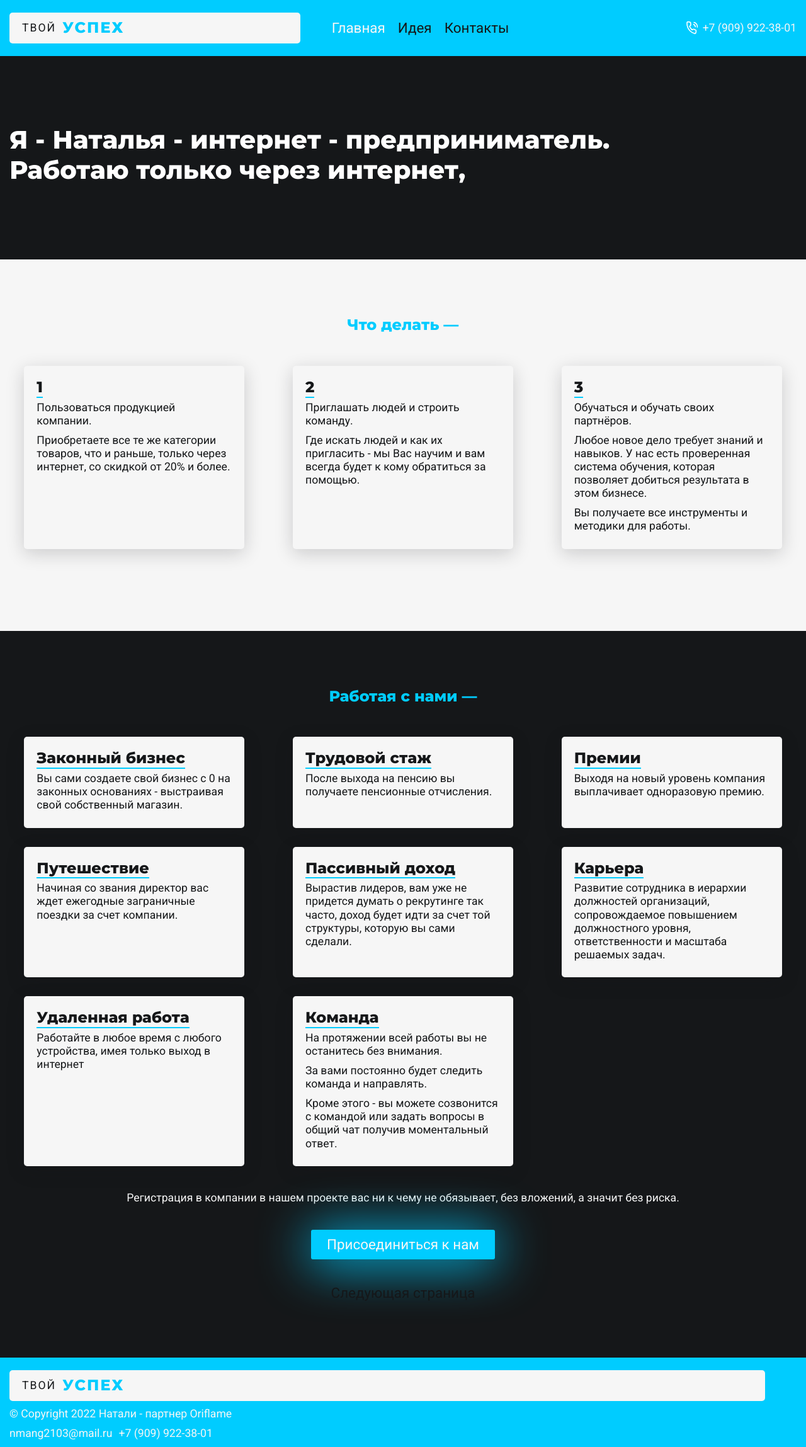
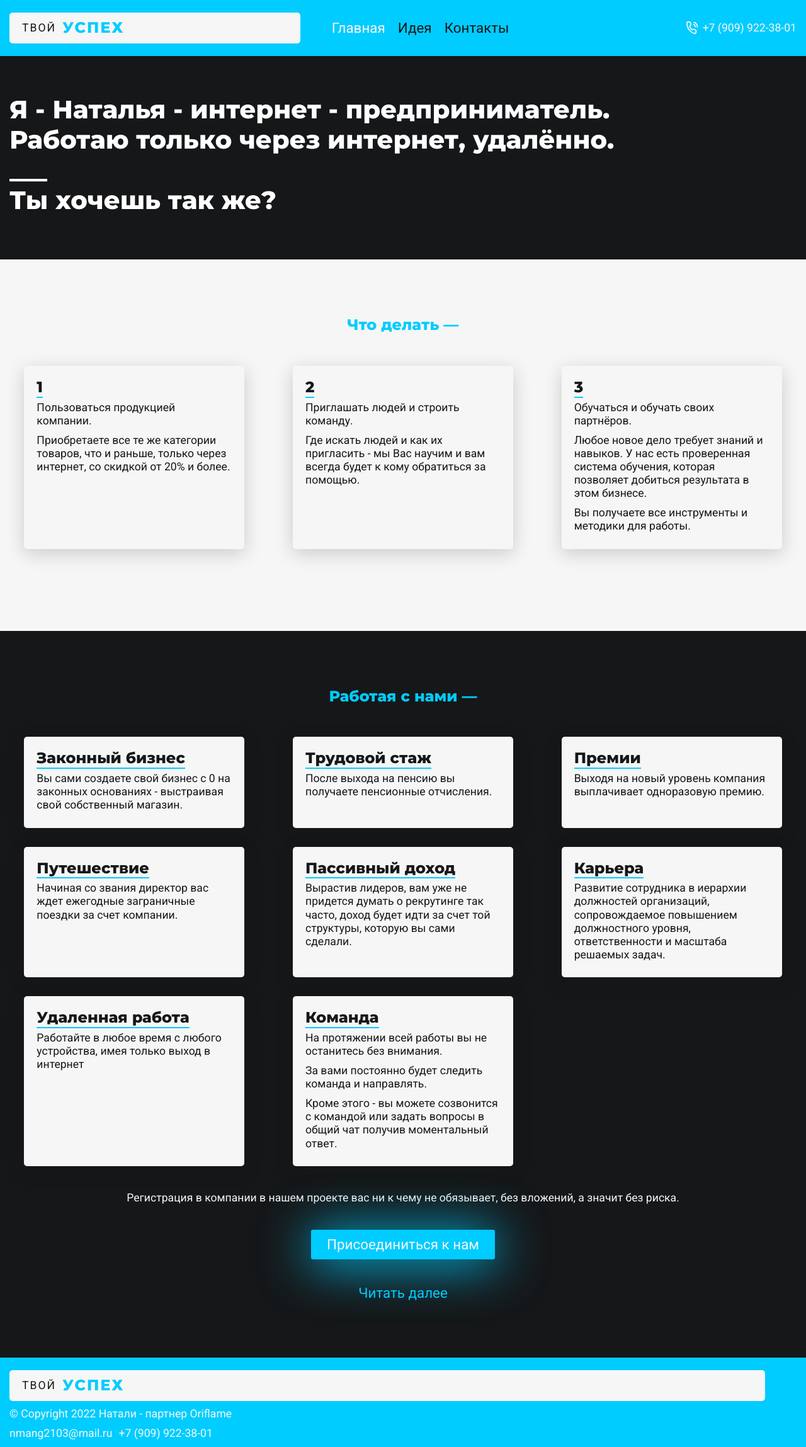
Before and after one commit to Binatik/your-success, a React app: page / in a window 1280 px wide. Shown: the whole page at 63% size. Built offline with nearby package versions, Linux system fonts and the light colour scheme.

Commit message:
доработка анимации и линки по сайту

```diff
--- a/src/App.jsx
+++ b/src/App.jsx
@@ -16,7 +16,7 @@ const App = () => {
     <>
       <TransitionGroup component={null}>
         <SwitchTransition mode={"out-in"}>
-          <CSSTransition key={location.pathname} classNames="page" timeout={800} unmountOnExit>
+          <CSSTransition key={location.pathname} classNames="page" timeout={400} unmountOnExit>
             <Routes location={location} key={location.pathname}>
               <Route path="/" element={<Layout />}>
                 <Route index element={<Main />} />
--- a/src/components/UI/Printing.jsx
+++ b/src/components/UI/Printing.jsx
@@ -1,7 +1,8 @@
-import React, { useRef, useEffect } from "react";
+import React, { useState, useRef, useEffect } from "react";
 import styled from "styled-components";
 
 import { Container } from "@src/store/styled/components";
+import { getRandomInt } from "@src/store/helpers/getRandomInt";
 
 const TitleHidden = styled.pre`
   opacity: 0;
@@ -27,25 +28,20 @@ const FlexContainer = styled(Container)`
 `;
 
 const Printing = ({ bg, color, texts, children }) => {
-  const textRef = useRef();
+  const [isPrinting, setIsPrinting] = useState(false);
+
+  const textRef = useRef(null);
   const countIndexRef = useRef(0);
   const countSymbolRef = useRef(0);
-
-  let text = "";
-
-  function getRandomInt(min, max) {
-    min = Math.ceil(min);
-    max = Math.floor(max);
-    return Math.floor(Math.random() * (max - min) + min);
-  }
+  const printingRef = useRef("");
 
   function renderLine() {
     const timeout = setTimeout(() => {
-      text += texts[countIndexRef.current][countSymbolRef.current] + "";
+      printingRef.current += texts[countIndexRef.current][countSymbolRef.current] + "";
 
       if (textRef.current === null) return;
 
-      textRef.current.innerHTML = text;
+      textRef.current.innerHTML = printingRef.current;
       countSymbolRef.current++;
 
       if (countSymbolRef.current >= texts[countIndexRef.current].length) {
@@ -58,7 +54,7 @@ const Printing = ({ bg, color, texts, children }) => {
         }
       }
       renderLine();
-    }, getRandomInt(30, 130));
+    }, getRandomInt(20, 80));
   }
 
   useEffect(() => {
--- a/src/pages/Idea.jsx
+++ b/src/pages/Idea.jsx
@@ -4,7 +4,6 @@ import styled from "styled-components";
 import { PrimaryButton, SecondaryText, Center, NavigationLink } from "@src/store/styled/components";
 import { scrollStartPage } from "@src/store/helpers/scrollStartPage";
 import { initEssence } from "@src/store/state";
-
 
 import { Section } from "@cmp/section/Section";
 import { Slider } from "@cmp/slider/Slider";
@@ -48,8 +47,8 @@ const Idea = () => {
           <PrimaryButton type="button" onClick={openModal} style={{ margin: "40px 0" }}>
             Видео презентация
           </PrimaryButton>
-          <NavigationLink to={"/contacts"} onClick={scrollStartPage}>
-            Cледующая страница
+          <NavigationLink color={"#00CCFF"} to={"/contacts"} onClick={scrollStartPage}>
+            Читать далее
           </NavigationLink>
         </Center>
       </Section>
--- a/src/pages/Main.jsx
+++ b/src/pages/Main.jsx
@@ -24,8 +24,8 @@ const Main = () => {
           <PrimaryLink style={{ margin: "40px 0" }} href={linkQuestionnaire}>
             Присоединиться к нам
           </PrimaryLink>
-          <NavigationLink to={"/idea"} onClick={scrollStartPage}>
-            Cледующая страница
+          <NavigationLink color="#00CCFF" to={"/idea"} onClick={scrollStartPage}>
+            Читать далее
           </NavigationLink>
         </Center>
       </Section>
--- a/src/pages/Сontacts.jsx
+++ b/src/pages/Сontacts.jsx
@@ -2,7 +2,8 @@ import React, { useState } from "react";
 import styled from "styled-components";
 import { IoMdPlay } from "react-icons/io";
 
-import { Center, PrimaryLink, SecondaryText, Support } from "@src/store/styled/components";
+import { scrollStartPage } from "@src/store/helpers/scrollStartPage";
+import { Center, PrimaryLink, NavigationLink, SecondaryText, Support } from "@src/store/styled/components";
 import { initСontacts } from "@src/store/state";
 
 import { Section } from "@cmp/section/Section";
@@ -49,6 +50,9 @@ const Сontacts = () => {
           <PrimaryLink style={{ margin: "40px 0" }} href={linkQuestionnaire}>
             Присоединиться к нам
           </PrimaryLink>
+          <NavigationLink color={"#00CCFF"} to={"/"} onClick={scrollStartPage}>
+            На главную
+          </NavigationLink>
         </Center>
       </Section>
     </>
--- /dev/null
+++ b/src/store/helpers/getRandomInt.js
@@ -0,0 +1,5 @@
+export function getRandomInt(min, max) {
+  min = Math.ceil(min);
+  max = Math.floor(max);
+  return Math.floor(Math.random() * (max - min) + min);
+}
--- a/src/store/helpers/scrollStartPage.js
+++ b/src/store/helpers/scrollStartPage.js
@@ -1,7 +1,15 @@
 export function scrollStartPage() {
+  const ms = 1500;
+
   window.scrollTo({
     top: 0,
     left: 0,
-    behavior: 'auto'
+    behavior: "auto",
   });
+
+  document.body.classList.add("scrollHidden");
+
+  setTimeout(() => {
+    document.body.classList.remove("scrollHidden");
+  }, ms);
 }
--- a/src/store/styled/components.js
+++ b/src/store/styled/components.js
@@ -122,7 +122,7 @@ export const Support = styled.a`
 export const NavigationLink = styled(NavLink)`
   display: block;
   text-decoration: none;
-  color: ${props => props.theme.colors.primary};
+  color: ${props => (props.color ? props.color : props.theme.colors.primary)};
   transition: color 0.2s;
 
   &:hover {
--- a/src/style.css
+++ b/src/style.css
@@ -18,6 +18,10 @@ html,
 #root,
 body {
   height: 100%;
+}
+
+.scrollHidden {
+  overflow-x: hidden
 }
 
 
@@ -73,23 +77,41 @@ body {
   height: 15px;
 }
 
-.page-enter {
-  transform: translateX(-100%);
-}
-
-.page-enter-active {
-  transform: translateX(0%);
-}
-
+/* Когда стали переходить - эффект исчезновения */
 .page-exit {
-  transform: translateX(0%);
+  opacity: 1;
+  transform: translateX(0);
 }
 
 .page-exit-active {
+  opacity: 0;
   transform: translateX(100%);
 }
 
+/* Когда перешли на страницу - эффект появления */
+.page-enter {
+  animation: fideEnd 400ms;
+}
+
+/* .page-enter-active {
+  transform: scale(1);
+} */
+
 .page-enter-active,
 .page-exit-active {
-  transition: transform 800ms;
+  transition: transform 400ms, opacity 400ms;
 }
+
+@keyframes fideEnd {
+  0% {
+    transform: translateX(-100%);
+  }
+
+  50% {
+    transform: translateX(10%);
+  }
+
+  100% {
+    transform: translateX(0);
+  }
+}
```
